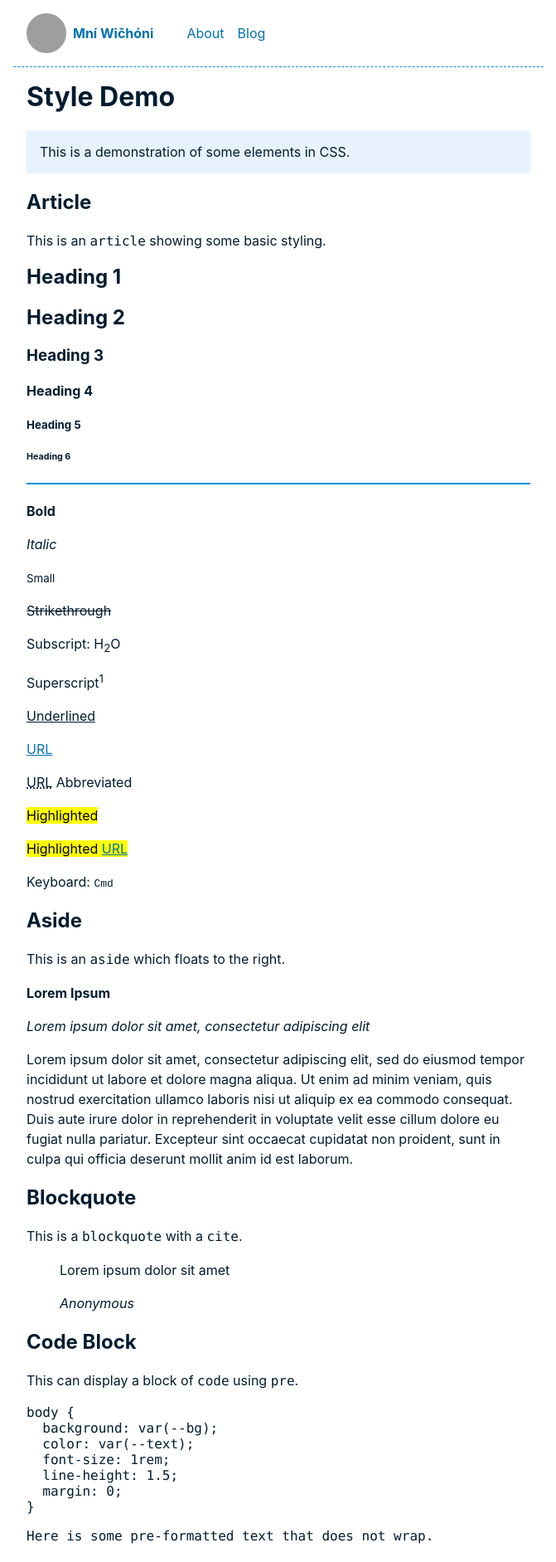
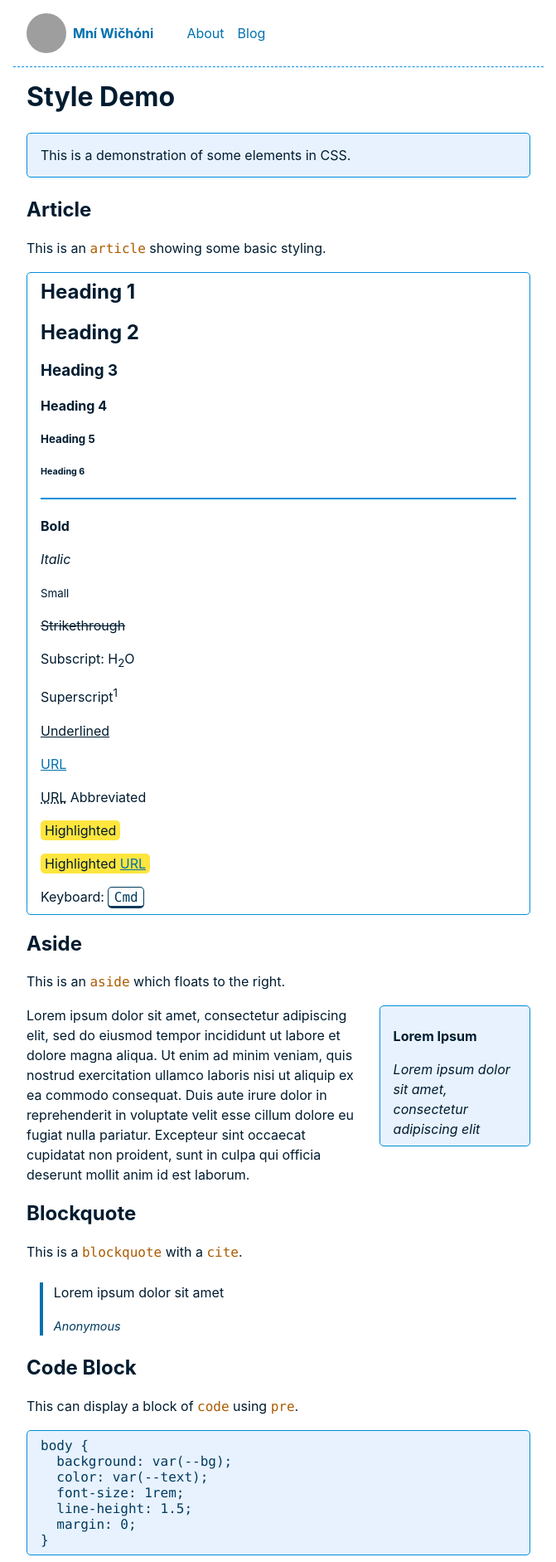
Before and after one commit to megdna/mni, a Jekyll site: the page built from about.md, in a window 1280 px wide. Shown: the top 1883 px of the page at 83% size, without its empty margins (304-975 px from the left). Built offline with Jekyll 4.4.1, drawn with Linux system fonts in a browser that asks for light colours; some of the changed text lies outside the part shown; grey boxes are pictures that could not be loaded.

Commit message:
Update theme

```diff
--- a/assets/css/main.css
+++ b/assets/css/main.css
@@ -84,27 +84,25 @@ header:after {
 }
 
 .nav {
+	display: flex;
 	flex: 100%;
 	justify-content: space-evenly;
-	display: flex;
+	list-style: none;
+	margin: 0;
 	padding: 0;
-	margin: 0;
-	list-style: none;
 }
-
 .nav-item {
 	display: inline-block;
-}
-
-.nav :not(:last-child) {
-	margin-right: 1em;
 }
 .nav-item a[href]:not(:hover) {
 	text-decoration: none;
 }
-.nav a[href][aria-current="page"] {
+.nav-item a[href][aria-current="page"] {
+	font-weight: bold;
 	text-decoration: underline;
-	font-weight: bold;
+}
+.nav :not(:last-child) {
+	margin-right: 1em;
 }
 
 main {
@@ -113,23 +111,15 @@ main {
 main:first-child {
 	margin-top: 0;
 }
-main * img {
-	max-width: 100%;
-}
-main * img:not(.l) {
-	display: block;
-	margin-left: auto;
-	margin-right: auto;
-}
 
 footer {
 	border-top: 1px dashed var(--border);
 	color: var(--meta);
 	font-size: 0.9em;
 	padding: 1em;
+  text-align: center;
 }
 footer a {
-	text-align: center;
   text-decoration: none;
 }
 
@@ -144,21 +134,21 @@ a:visited {
   text-decoration: none;
 }
 
-code,
-pre {
-	font-family: var(--mono-font);
+abbr[title] {
+  cursor: help;
 }
-code {
-	word-break: break-all;
+
+dt {
+    color: var(--meta);
+}
+
+h1 {
+	margin-top: 0;
 }
 
 hr {
 	border: 1px solid var(--border);
 	margin-block: 20px 20px;
-}
-
-h1 {
-	margin-top: 0;
 }
 
 li,
@@ -169,21 +159,137 @@ p:last-child {
 	margin-bottom: 0;
 }
 
-table {
-	margin: 1em 0;
+mark {
+  background-color: var(--mark);
+  border-radius: 5px;
+  color: #001C30;
+  padding: 2px 5px;
 }
-table td,
-table th {
-	padding-right: 1em;
+mark a {
+  color: #0071AF;
 }
 
-/* Extras */
+/* Special elements */
+article, aside, details, pre {
+  border: 1px solid var(--border);
+  border-radius: 5px;
+  margin-bottom: 1rem;
+  padding: 0.5rem 1rem;
+}
+
+aside, details, pre {
+  background-color: var(--bg-box);
+}
+
+aside {
+  float: right;
+  margin-inline-start: 1rem;
+  width: 30%;
+}
+*[dir="rtl"] aside {
+  float: left;
+}
+
+blockquote {
+  border-inline-start: 0.25rem solid var(--link);
+  margin-inline-start: 1rem;
+  margin-inline-end: 0;
+  margin-block: 1.5rem;
+  padding: 0 0.8rem;
+}
+
+cite {
+  color: var(--meta);
+  font-size: 0.9rem;
+}
+
+code, kbd, pre, pre span, samp {
+  color: var(--code);
+  font-family: var(--mono-font);
+}
+
+kbd {
+  border: 1px solid var(--meta);
+  border-bottom: 3px solid var(--meta);
+  border-radius: 5px;
+  color: var(--meta);
+  padding: 0.1rem 0.4rem;
+}
+
+pre {
+  color: var(--meta);
+  max-width: 100%;
+  overflow: auto;
+}
+
+pre code {
+  background: none;
+  color: var(--meta);
+  margin: 0;
+  padding: 0;
+}
+
+summary {
+  cursor: pointer;
+  font-weight: bold;
+  margin: -0.5rem -1rem;
+  padding: 0.5rem 1rem;
+  word-break: break-all;
+}
+details[open] > summary + * {
+  margin-top: 0;
+}
+details[open] > summary {
+  margin-bottom: 0.5rem;
+}
+details[open] > :last-child {
+  margin-bottom: 0;
+}
+
+img, video {
+  border-radius: 5px;
+  height: auto;
+  max-width: 100%;
+}
+
+figure {
+  display: block;
+  margin: 0;
+  overflow-x: auto;
+}
+figcaption {
+  color: var(--meta);
+  font-size: 0.9rem;
+  margin-top: 0.5rem;
+  text-align: center;
+}
+
+table {
+  border-collapse: collapse;
+  margin: 0.5rem 0;
+}
+td, th {
+  border: 1px solid var(--border);
+  padding: 0.5rem;
+  text-align: start;
+}
+th {
+  background-color: var(--bg-box);
+  font-weight: bold;
+}
+tr:nth-child(even) {
+  background-color: var(--bg-box);
+}
+table caption {
+  font-weight: bold;
+  margin-bottom: 0.5rem;
+}
+
+/* Classes */
 .notice {
-	display: block;
-	background-color: var(--bg-box);
-	color: var(--text);
-	padding: 1em;
+  background: var(--bg-box);
+  border: 1px solid var(--border);
+  border-radius: 5px;
+  margin: 1.5rem 0;
+  padding: 1rem;
 }
-.notice ol {
-	margin-top: 0;
-}
```
Also changed, not shown: about.md (+3 -3 lines), assets/css/extra.css (+0 -145 lines).
